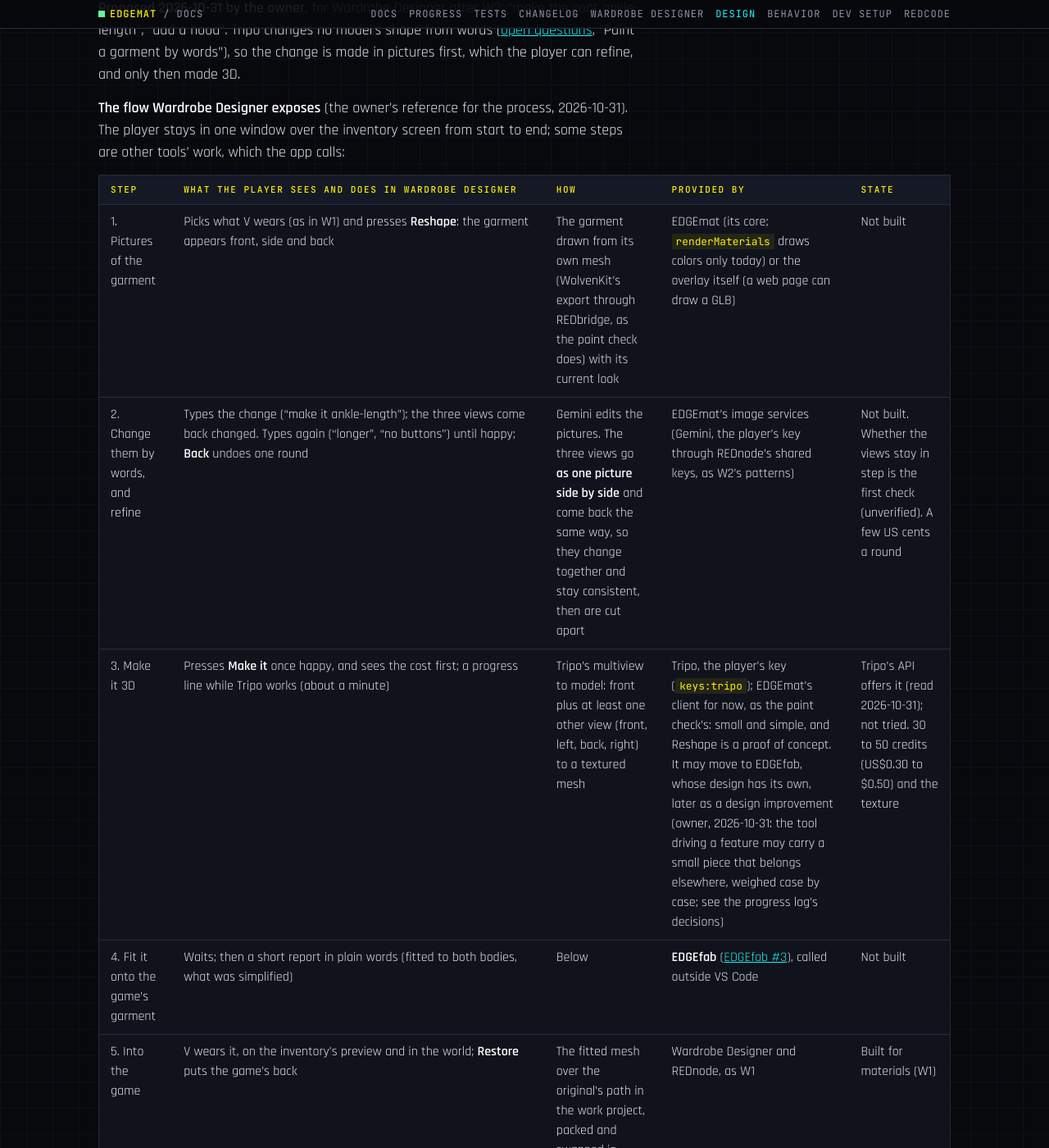
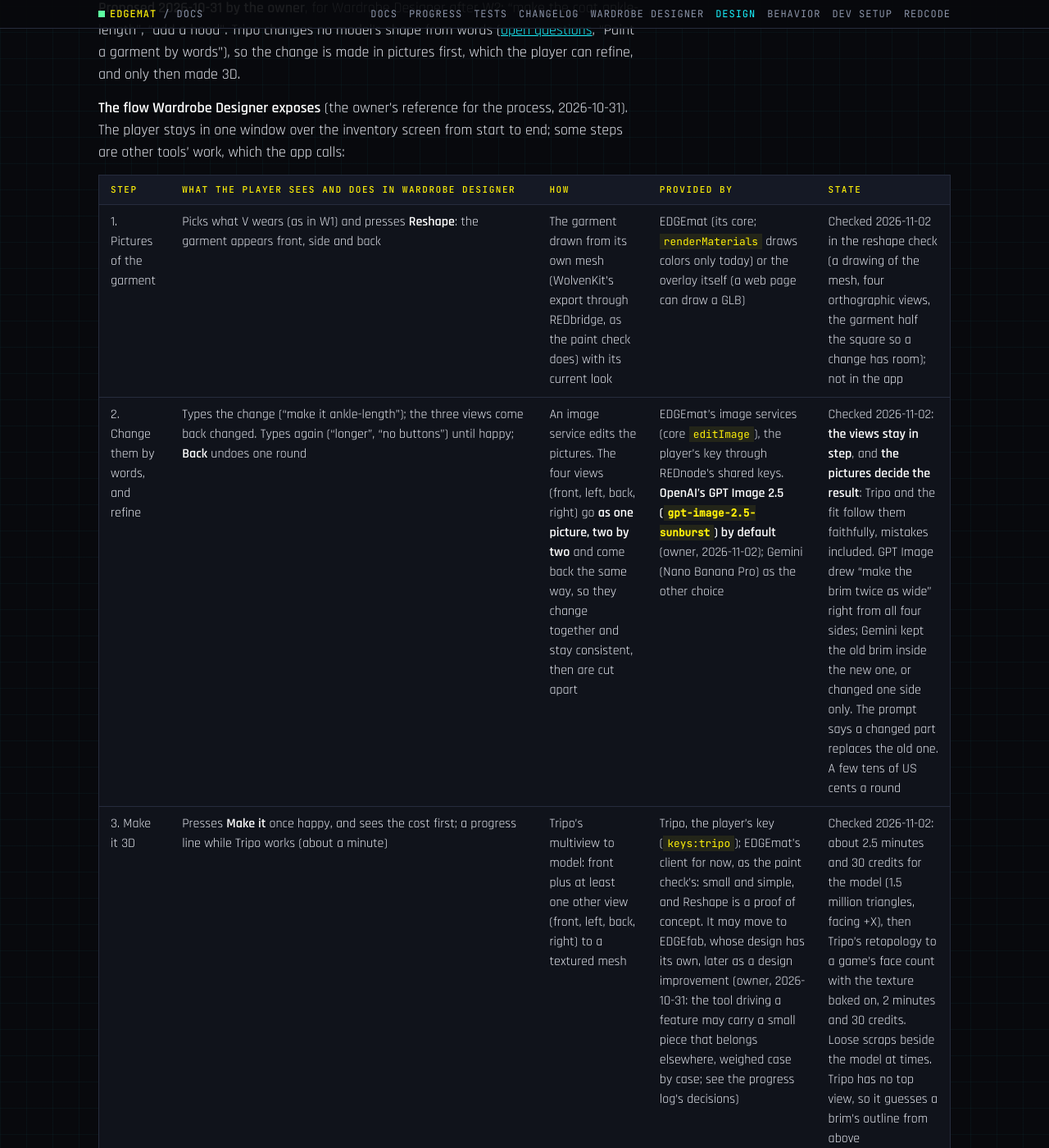
Before and after one commit to Edgemodders/EDGEmat, a Jekyll site: the page built from docs/design.md, in a window 1280 px wide and 1400 px high, scrolled down 19769 px. Shown: the whole window at 82% size. Built offline with Jekyll 4.4.1, drawn with Linux system fonts in a browser that asks for light colours; our own code applies the rules of GitHub Pages for plain Markdown files; some of the changed text lies outside the part shown.

Commit message:
Reshape check passed in the game; GPT Image 2.5 is Reshape's default image service
The cowboy hat with a brim about 1.8 times as wide sits on V's head, one brim,
the badge in front. The design's Reshape section records what the check learned.

Co-Authored-By: Claude Opus 5.5 <noreply@anthropic.com>

```diff
--- a/docs/design.md
+++ b/docs/design.md
@@ -332,10 +332,10 @@ Filed on 2026-10-16, each to its repo as a `request`:
 
 | Step | What the player sees and does in Wardrobe Designer | How | Provided by | State |
 |---|---|---|---|---|
-| 1. Pictures of the garment | Picks what V wears (as in W1) and presses **Reshape**: the garment appears front, side and back | The garment drawn from its own mesh (WolvenKit's export through REDbridge, as the paint check does) with its current look | EDGEmat (its core; `renderMaterials` draws colors only today) or the overlay itself (a web page can draw a GLB) | Not built |
-| 2. Change them by words, and refine | Types the change ("make it ankle-length"); the three views come back changed. Types again ("longer", "no buttons") until happy; **Back** undoes one round | Gemini edits the pictures. The three views go **as one picture side by side** and come back the same way, so they change together and stay consistent, then are cut apart | EDGEmat's image services (Gemini, the player's key through REDnode's shared keys, as W2's patterns) | Not built. Whether the views stay in step is the first check (unverified). A few US cents a round |
-| 3. Make it 3D | Presses **Make it** once happy, and sees the cost first; a progress line while Tripo works (about a minute) | Tripo's multiview to model: front plus at least one other view (front, left, back, right) to a textured mesh | Tripo, the player's key (`keys:tripo`); EDGEmat's client for now, as the paint check's: small and simple, and Reshape is a proof of concept. It may move to EDGEfab, whose design has its own, later as a design improvement (owner, 2026-10-31: the tool driving a feature may carry a small piece that belongs elsewhere, weighed case by case; see the progress log's decisions) | Tripo's API offers it (read 2026-10-31); not tried. 30 to 50 credits (US$0.30 to $0.50) and the texture |
-| 4. Fit it onto the game's garment | Waits; then a short report in plain words (fitted to both bodies, what was simplified) | Below | **EDGEfab** ([EDGEfab #3](https://github.com/Edgemodders/EDGEfab/issues/3)), called outside VS Code | Not built |
+| 1. Pictures of the garment | Picks what V wears (as in W1) and presses **Reshape**: the garment appears front, side and back | The garment drawn from its own mesh (WolvenKit's export through REDbridge, as the paint check does) with its current look | EDGEmat (its core; `renderMaterials` draws colors only today) or the overlay itself (a web page can draw a GLB) | Checked 2026-11-02 in the reshape check (a drawing of the mesh, four orthographic views, the garment half the square so a change has room); not in the app |
+| 2. Change them by words, and refine | Types the change ("make it ankle-length"); the three views come back changed. Types again ("longer", "no buttons") until happy; **Back** undoes one round | An image service edits the pictures. The four views (front, left, back, right) go **as one picture, two by two** and come back the same way, so they change together and stay consistent, then are cut apart | EDGEmat's image services (core `editImage`), the player's key through REDnode's shared keys. **OpenAI's GPT Image 2.5 (`gpt-image-2.5-sunburst`) by default** (owner, 2026-11-02); Gemini (Nano Banana Pro) as the other choice | Checked 2026-11-02: **the views stay in step**, and **the pictures decide the result**: Tripo and the fit follow them faithfully, mistakes included. GPT Image drew "make the brim twice as wide" right from all four sides; Gemini kept the old brim inside the new one, or changed one side only. The prompt says a changed part replaces the old one. A few tens of US cents a round |
+| 3. Make it 3D | Presses **Make it** once happy, and sees the cost first; a progress line while Tripo works (about a minute) | Tripo's multiview to model: front plus at least one other view (front, left, back, right) to a textured mesh | Tripo, the player's key (`keys:tripo`); EDGEmat's client for now, as the paint check's: small and simple, and Reshape is a proof of concept. It may move to EDGEfab, whose design has its own, later as a design improvement (owner, 2026-10-31: the tool driving a feature may carry a small piece that belongs elsewhere, weighed case by case; see the progress log's decisions) | Checked 2026-11-02: about 2.5 minutes and 30 credits for the model (1.5 million triangles, facing +X), then Tripo's retopology to a game's face count with the texture baked on, 2 minutes and 30 credits. Loose scraps beside the model at times. Tripo has no top view, so it guesses a brim's outline from above |
+| 4. Fit it onto the game's garment | Waits; then a short report in plain words (fitted to both bodies, what was simplified) | Below | **EDGEfab** ([EDGEfab #3](https://github.com/Edgemodders/EDGEfab/issues/3)), called outside VS Code | For a garment on one bone, done in the reshape check and passed in the game 2026-11-02 (the cowboy hat); the rest is EDGEfab's |
 | 5. Into the game | V wears it, on the inventory's preview and in the world; **Restore** puts the game's back | The fitted mesh over the original's path in the work project, packed and swapped in | Wardrobe Designer and REDnode, as W1 | Built for materials (W1) |
 
 **Step 4: what fitting a generated mesh onto a game garment takes.** Tripo returns a new mesh: its own vertices, triangles and UVs, normalized to 1 m tall and centred, with no bones and no game data. The game's garment has a skeleton, weights, garment support, submeshes per material, LODs and one mesh per body. So "keep the bones and physics" is a transfer, not a keep:
@@ -354,7 +354,19 @@ Filed on 2026-10-16, each to its repo as a `request`:
 
 **Best and worst garments.** Stiff or loose pieces first: hats, helmets, glasses, boots, armor plates, which move with one or few bones and sit away from the skin. Tight clothes last.
 
-**A reshape check first, as the paint check was for paint:** a hat (it moves with the head only): its views, a Gemini edit, Tripo's model, then the fit by hand or a script, in the game. Steps 1 to 3 can be checked from EDGEmat now; step 4 waits for EDGEfab, or a scratch script for the hat alone.
+**A reshape check first, as the paint check was for paint:** a hat (it moves with the head only): its views, an image service's edit, Tripo's model, then the fit by a script, in the game. **Passed 2026-11-02** ([Reshape check](testing.html#reshape-check), `scripts/reshape-check.mjs`): the Cowboy hat with hardened-leather band, "make the brim twice as wide", in the game with the brim wide, the crown on the head and the badge in front. What the fit for one bone needed:
+
+| Part | How |
+|---|---|
+| Stray pieces | Pieces wholly outside the model's main box, or tiny, dropped |
+| Turn | Tripo's model faces +X; WolvenKit's export faces −Z (the game's forward) |
+| Size | Per axis, from the outlines the changed views show, by their known scale |
+| Place | The top 30% (a hat's crown) centred on the game's: the whole outline put it 4 to 6 cm off the head, and V's head showed through the crown |
+| Bone | Every vertex fully on the garment's one bone (`Head`) |
+| Import | A `.glb` shaped as WolvenKit's export (its armature and skin, one part, tangents from the UVs) at the mesh's raw path, imported over the mesh through REDbridge: the first garment through REDbridge #5's path |
+| Material | Tripo's color and roughness as a textured material on the look's material |
+
+Not done: the masculine mesh, the other looks' materials (they still point at the game's layered materials, on Tripo's UVs), Tripo's normal map, garments on several bones (EDGEfab #3).
 
 ## The material library
 
```
Also changed, not shown: CLAUDE.md (+1 -1 lines), docs/progress.md (+1 -1 lines), docs/testing.md (+4 -2 lines), extensions/edgemat/scripts/reshape-check.mjs (+5 -3 lines).
